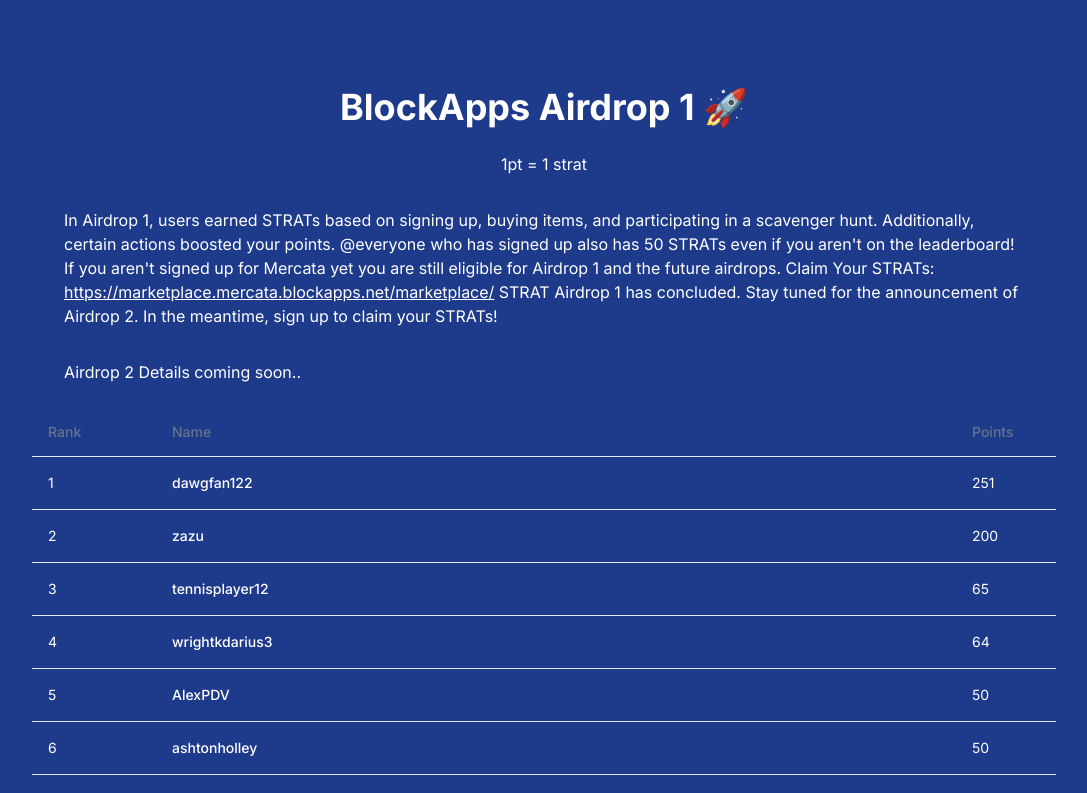
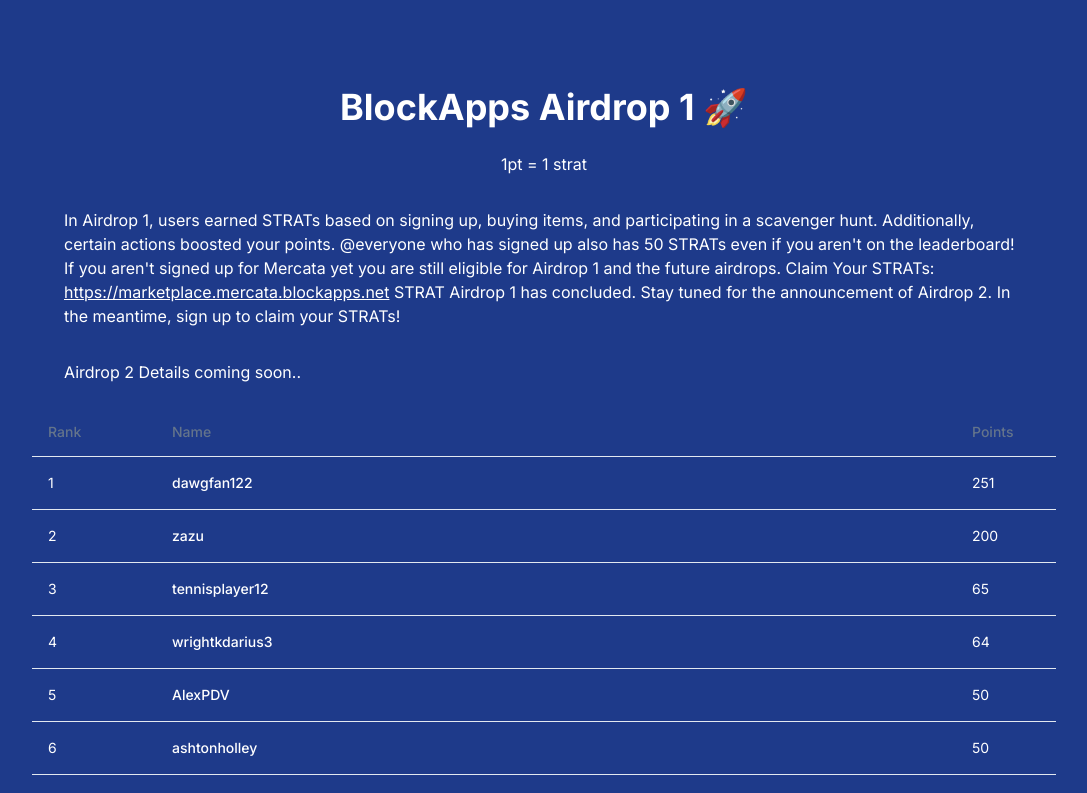
Before and after one commit to michaelbtan/topshot-leaderboard, a Next.js app in the folder topshot-leaderboard/: page / in a window 1280 px wide. Shown: the top 793 px of the page, without its empty margins (96-1183 px from the left). Built offline with nearby package versions, Linux system fonts and the light colour scheme.

Commit message:
deleted extenstion

```diff
--- a/topshot-leaderboard/src/app/page.tsx
+++ b/topshot-leaderboard/src/app/page.tsx
@@ -62,7 +62,7 @@
             className="underline "
             href="https://marketplace.mercata.blockapps.net"
           >
-            https://marketplace.mercata.blockapps.net/marketplace/
+            https://marketplace.mercata.blockapps.net
           </a>{" "}
           STRAT Airdrop 1 has concluded. Stay tuned for the announcement of
           Airdrop 2. In the meantime, sign up to claim your STRATs!
```
